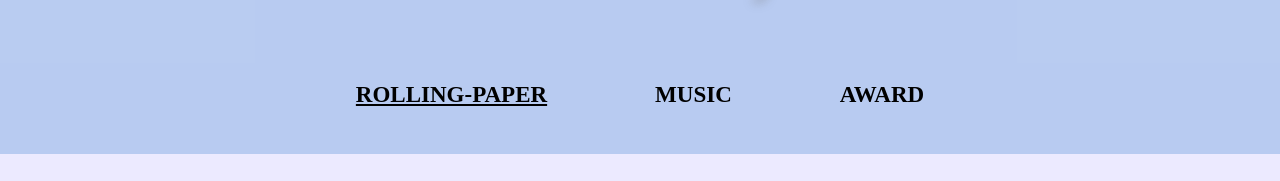
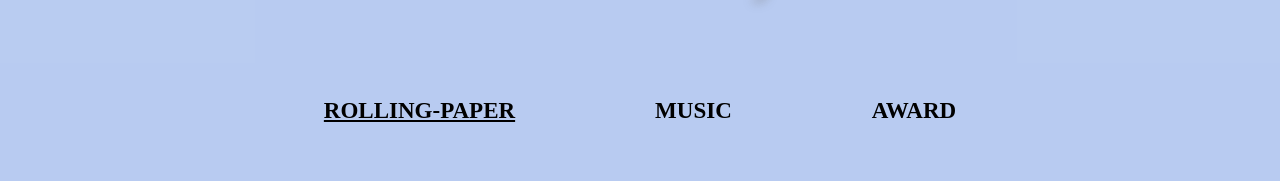
Before and after one commit to injilee/Birthday-Page, a plain HTML site: page bada.html in a window 1280 px wide. Shown: the part 192-373 px from the top of the page. Drawn offline with Linux system fonts and the light colour scheme; a web font is replaced by a local one.

Commit message:
💄 Modify : styles

```diff
--- a/style/award.css
+++ b/style/award.css
@@ -99,6 +99,7 @@ header{
 }
 .nav ul{
     display:flex;
+    text-align:center;
 }
 .nav ul li{
     font-family: 'ACCchildrenheartOTF-Regular';
@@ -113,6 +114,7 @@ header{
     margin-right:0;
 }
 .nav ul li a{
+    display:block;
     padding:16px;
 }
 
--- a/style/music.css
+++ b/style/music.css
@@ -99,6 +99,7 @@ header{
 }
 .nav ul{
     display:flex;
+    text-align:center;
 }
 .nav ul li{
     font-family: 'ACCchildrenheartOTF-Regular';
@@ -115,6 +116,7 @@ header{
     margin-right:0;
 }
 .nav ul li a{
+    display:block;
     padding:16px;
 }
 
--- a/style/rolling-paper.css
+++ b/style/rolling-paper.css
@@ -112,6 +112,7 @@ header{
 }
 .nav ul{
     display:flex;
+    text-align:center;
 }
 .nav ul li{
     font-family: 'ACCchildrenheartOTF-Regular';
@@ -126,6 +127,10 @@ header{
 }
 .nav ul li:nth-child(3){
     margin-right:0;
+}
+.nav ul li a{
+    display:block;
+    padding:16px;
 }
 
 /* main */
--- a/style/style.css
+++ b/style/style.css
@@ -146,6 +146,7 @@ header{
 }
 .nav ul{
     display:flex;
+    text-align:center;
 }
 .nav ul li{
     font-family: 'ACCchildrenheartOTF-Regular';
@@ -159,6 +160,7 @@ header{
     margin-right:0;
 }
 .nav ul li a{
+    display:block;
     padding:16px;
 }
 
```
